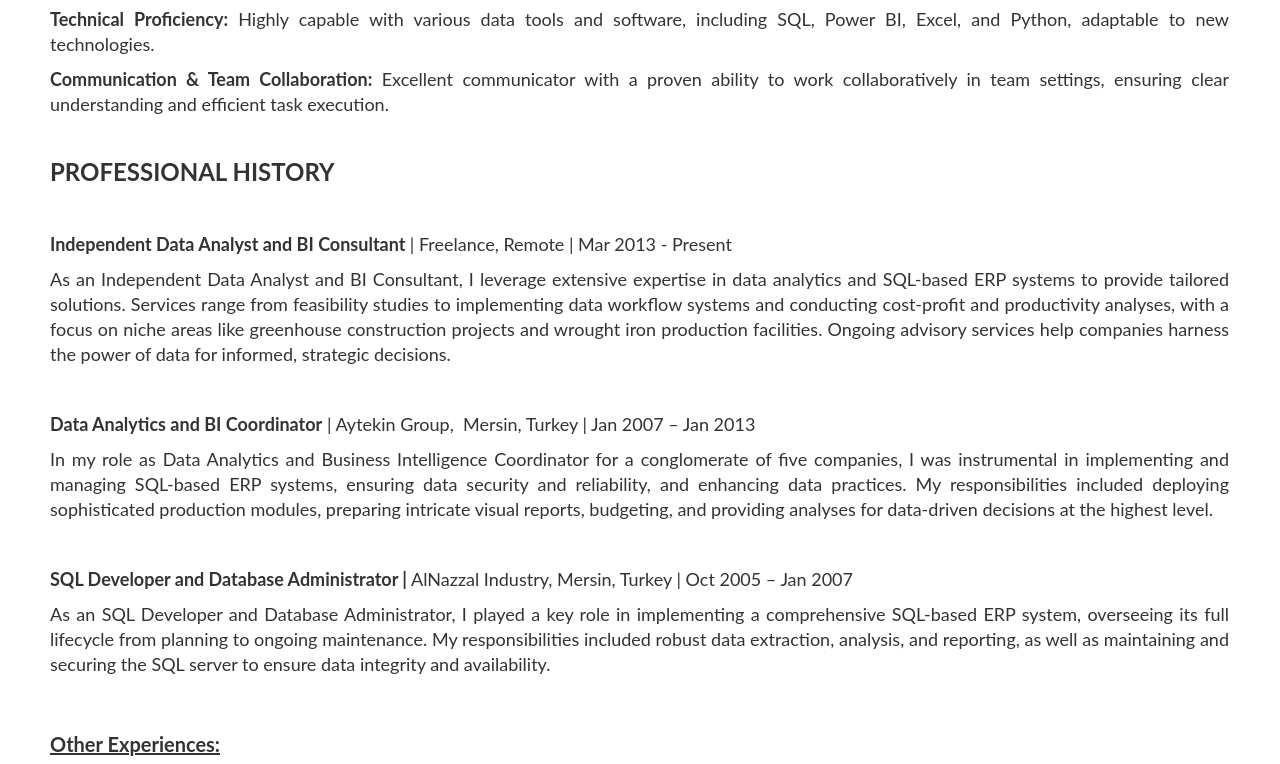
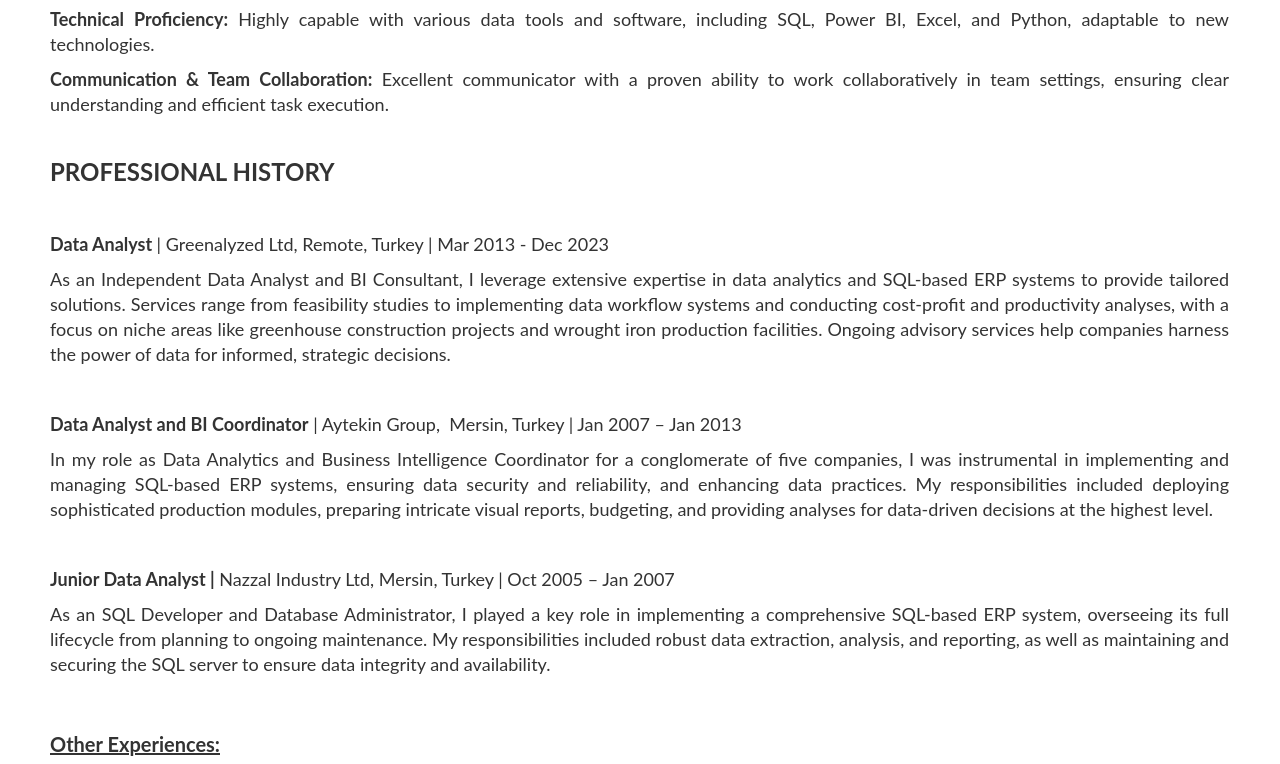
Before and after one commit to mdagteki/mdagteki.github.io, a plain HTML site: page about.html in a window 1280 px wide. Shown: the part 1304-2068 px from the top of the page. Drawn offline with nearby package versions, Linux system fonts and the light colour scheme; a script that the page names is missing.

Commit message:
2024-01-15-01

```diff
--- a/about.html
+++ b/about.html
@@ -68,7 +68,7 @@
       <div class="container-3">
         <div class="hero-wrapper-two">
           <h1 class="heading-5">Mustafa DAGTEKI<br></h1><img src="images/mkd.png" loading="lazy" width="184" alt="" class="image-2">
-          <h2 class="heading-4">Senior Data Analyst | SQL Server Developer | Economist </h2>
+          <h2 class="heading-4">Data Analyst | Economist </h2>
           <p class="margin-bottom-24px-2">&quot;Empowering Progress through Data: Navigating Insights, Transforming Decisions, and Driving Success in Every Dataset.&quot; </p>
         </div>
       </div>
@@ -96,13 +96,13 @@
     <div class="rich-text-block w-richtext">
       <h3>PROFESSIONAL HISTORY</h3>
       <p>‍</p>
-      <p><strong>Independent Data Analyst and BI Consultant </strong>| Freelance, Remote | Mar 2013 - Present</p>
+      <p><strong>Data Analyst </strong>| Greenalyzed Ltd, Remote, Turkey | Mar 2013 - Dec 2023</p>
       <p>As an Independent Data Analyst and BI Consultant, I leverage extensive expertise in data analytics and SQL-based ERP systems to provide tailored solutions. Services range from feasibility studies to implementing data workflow systems and conducting cost-profit and productivity analyses, with a focus on niche areas like greenhouse construction projects and wrought iron production facilities. Ongoing advisory services help companies harness the power of data for informed, strategic decisions.</p>
       <p>‍</p>
-      <p><strong>Data Analytics and BI Coordinator</strong> | Aytekin Group,  Mersin, Turkey | Jan 2007 – Jan 2013</p>
+      <p><strong>Data Analyst and BI Coordinator</strong> | Aytekin Group,  Mersin, Turkey | Jan 2007 – Jan 2013</p>
       <p>In my role as Data Analytics and Business Intelligence Coordinator for a conglomerate of five companies, I was instrumental in implementing and managing SQL-based ERP systems, ensuring data security and reliability, and enhancing data practices. My responsibilities included deploying sophisticated production modules, preparing intricate visual reports, budgeting, and providing analyses for data-driven decisions at the highest level.</p>
       <p>‍</p>
-      <p><strong>SQL Developer and Database Administrator |</strong> AlNazzal Industry, Mersin, Turkey | Oct 2005 – Jan 2007</p>
+      <p><strong>Junior Data Analyst |</strong> Nazzal Industry Ltd, Mersin, Turkey | Oct 2005 – Jan 2007</p>
       <p>As an SQL Developer and Database Administrator, I played a key role in implementing a comprehensive SQL-based ERP system, overseeing its full lifecycle from planning to ongoing maintenance. My responsibilities included robust data extraction, analysis, and reporting, as well as maintaining and securing the SQL server to ensure data integrity and availability.</p>
       <p>‍</p>
     </div>
```
Also changed, not shown: 1 other file.
